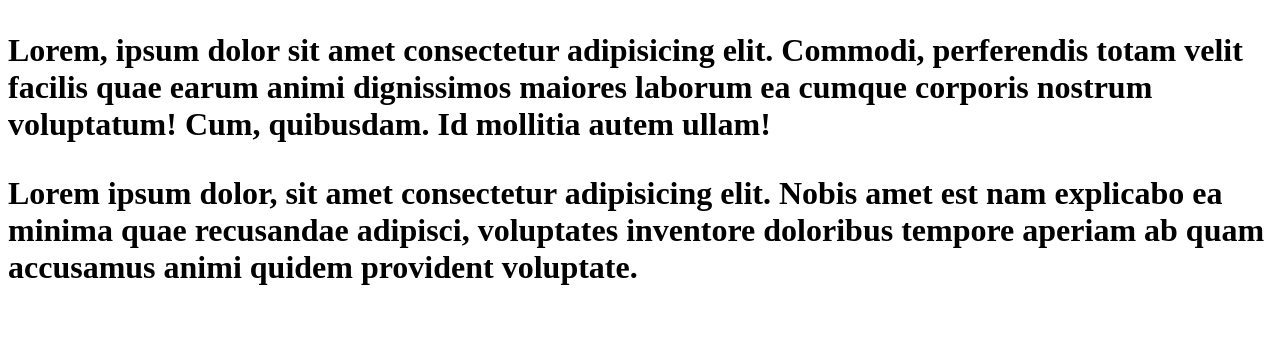
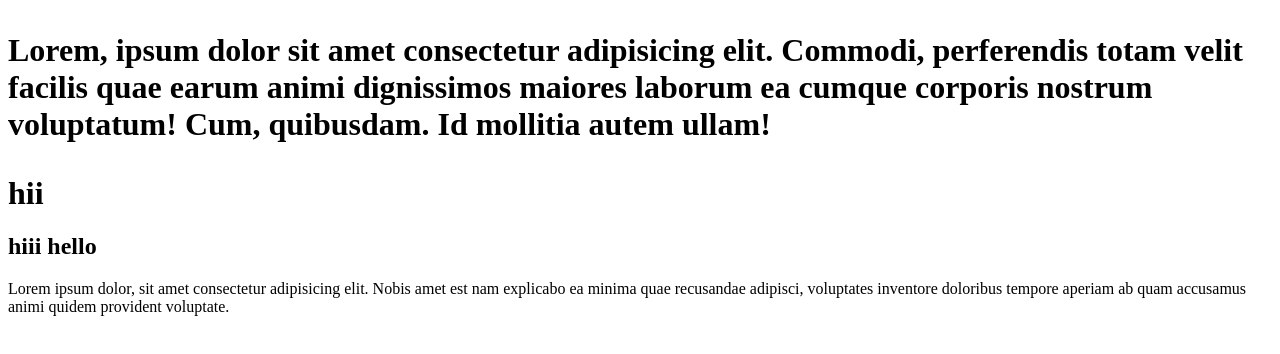
Before and after one commit to harsh1vardhan/git-learn, a plain HTML site: page index.html in a window 1280 px wide. Drawn offline with Linux system fonts and the light colour scheme.

Commit message:
add more

```diff
--- a/index.html
+++ b/index.html
@@ -10,6 +10,10 @@
         <p>
             Lorem, ipsum dolor sit amet consectetur adipisicing elit. Commodi, perferendis totam velit facilis quae earum animi dignissimos maiores laborum ea cumque corporis nostrum voluptatum! Cum, quibusdam. Id mollitia autem ullam!
         </p>
+    <l1>hii </l1>
+    <h2>
+        hiii hello
+    </h2>
         Lorem ipsum dolor, sit amet consectetur adipisicing elit. Nobis amet est nam explicabo ea minima quae recusandae adipisci, voluptates inventore doloribus tempore aperiam ab quam accusamus animi quidem provident voluptate.
     </h1>
 </body>
```
